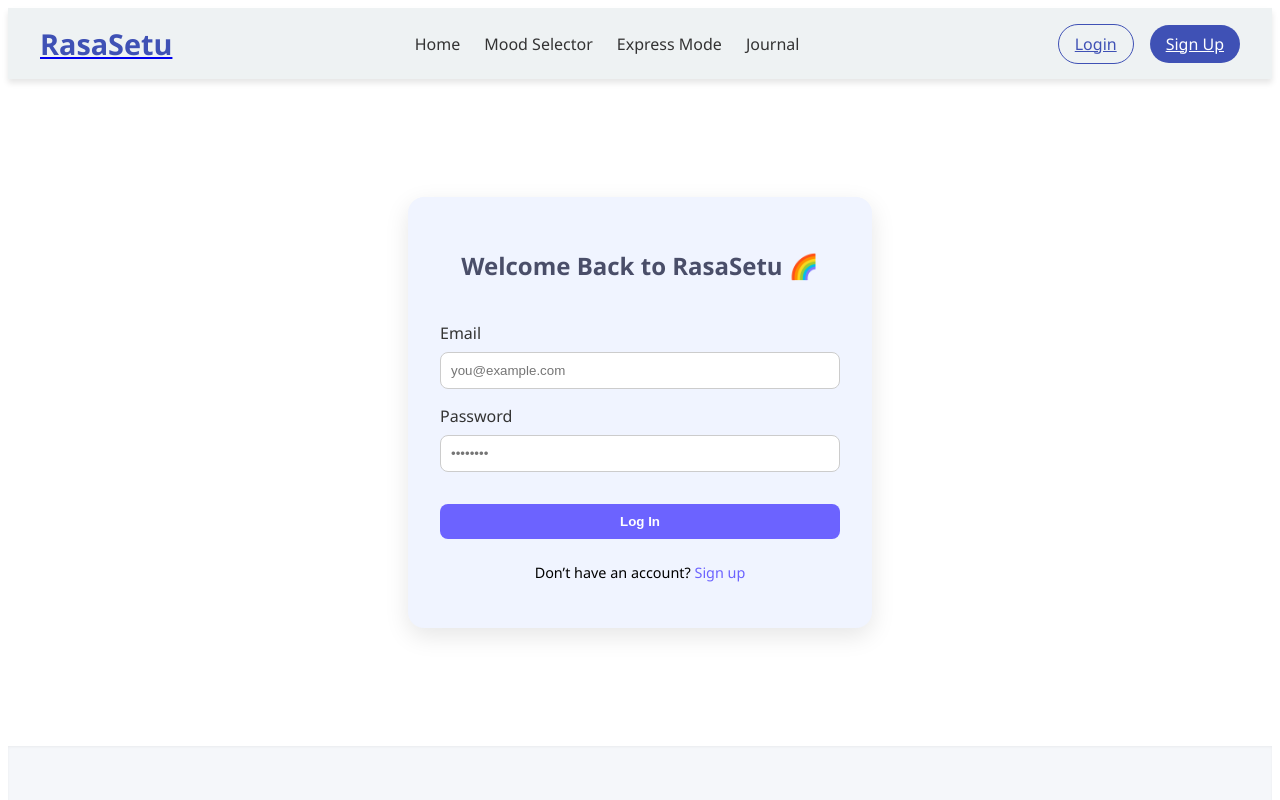
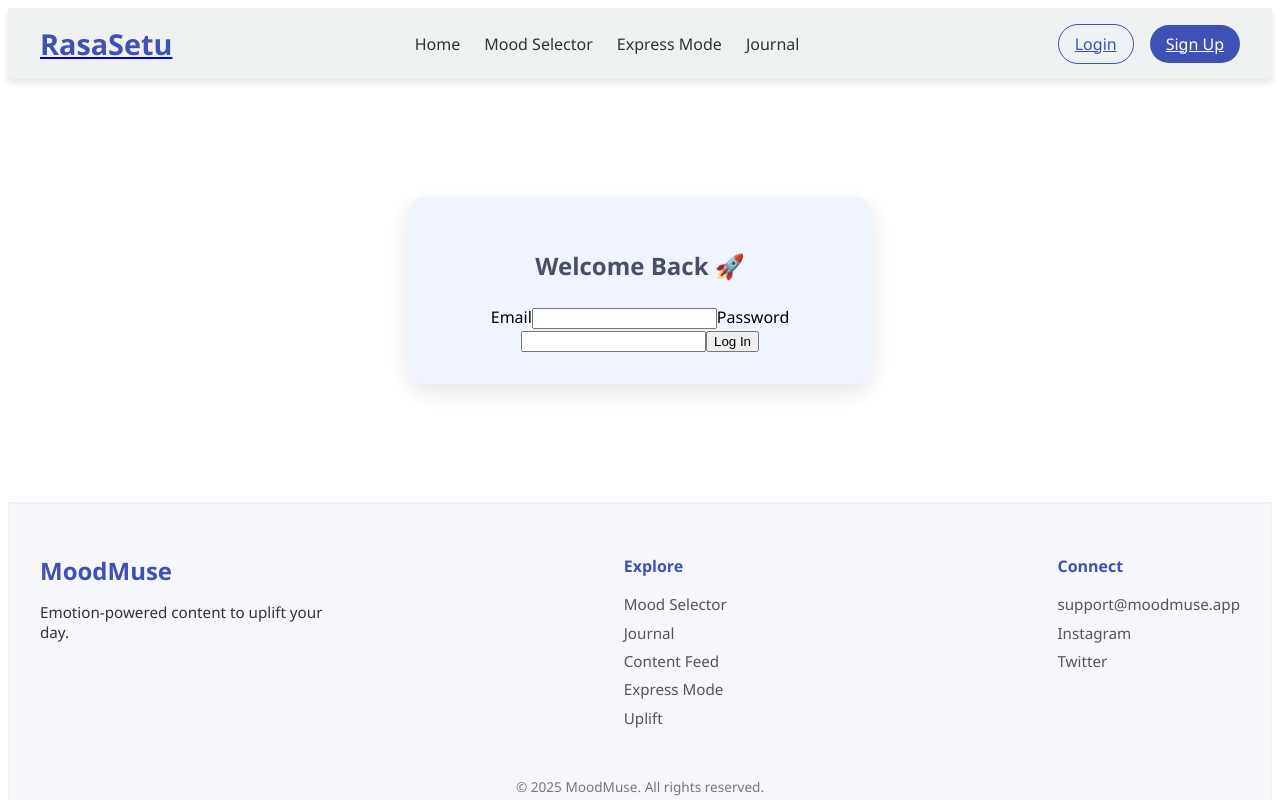
Before and after one commit to kaustubhpatil322/Byte-Verse, a React (Vite) app in the folder MargVedha/frontend/: page /login in a window 1280 px wide. Shown: the top 800 px of the page. Built offline with nearby package versions, Linux system fonts and the light colour scheme.

Commit message:
Update Login.jsx
Signed-off-by: Aditya Amol Patil  <157286761+Aditya948351@users.noreply.github.com>

```diff
--- a/MargVedha/frontend/src/components/Login/Login.jsx
+++ b/MargVedha/frontend/src/components/Login/Login.jsx
@@ -1,44 +1,45 @@
+// Login.jsx
 import React, { useState } from 'react';
-import { Link } from 'react-router-dom';
-import './Login.css'; // Optional external CSS file
+import { signInWithEmailAndPassword } from 'firebase/auth';
+import { auth } from '../../firebase'; // Adjust path based on location
+import { useNavigate } from 'react-router-dom';
+import './Login.css';
 
 const Login = () => {
-  const [email, setEmail] = useState('');
-  const [password, setPassword] = useState('');
+  const [formData, setFormData] = useState({ email: '', password: '' });
+  const [error, setError] = useState('');
+  const navigate = useNavigate();
 
-  const handleLogin = (e) => {
+  const handleChange = (e) => {
+    setFormData(prev => ({ ...prev, [e.target.name]: e.target.value }));
+  };
+
+  const handleSubmit = async (e) => {
     e.preventDefault();
-    // TODO: Replace with real authentication logic
-    console.log('Logging in with:', email, password);
+    try {
+      await signInWithEmailAndPassword(auth, formData.email, formData.password);
+      navigate('/dashboard'); // or wherever your main page is
+    } catch (error) {
+      if (error.code === 'auth/user-not-found') {
+        setError("User not found.");
+      } else if (error.code === 'auth/wrong-password') {
+        setError("Wrong password.");
+      } else {
+        setError("Login failed.");
+      }
+    }
   };
 
   return (
     <div className="login-container">
-      <h2>Welcome Back to RasaSetu 🌈</h2>
-      <form onSubmit={handleLogin} className="login-form">
+      <h2>Welcome Back 🚀</h2>
+      <form onSubmit={handleSubmit}>
+        {error && <p className="error-message">{error}</p>}
         <label>Email</label>
-        <input
-          type="email"
-          value={email}
-          onChange={(e) => setEmail(e.target.value)}
-          required
-          placeholder="you@example.com"
-        />
-
+        <input name="email" type="email" required onChange={handleChange} />
         <label>Password</label>
-        <input
-          type="password"
-          value={password}
-          onChange={(e) => setPassword(e.target.value)}
-          required
-          placeholder="••••••••"
-        />
-
+        <input name="password" type="password" required onChange={handleChange} />
         <button type="submit">Log In</button>
-
-        <p className="signup-link">
-          Don’t have an account? <Link to="/signup">Sign up</Link>
-        </p>
       </form>
     </div>
   );
```
